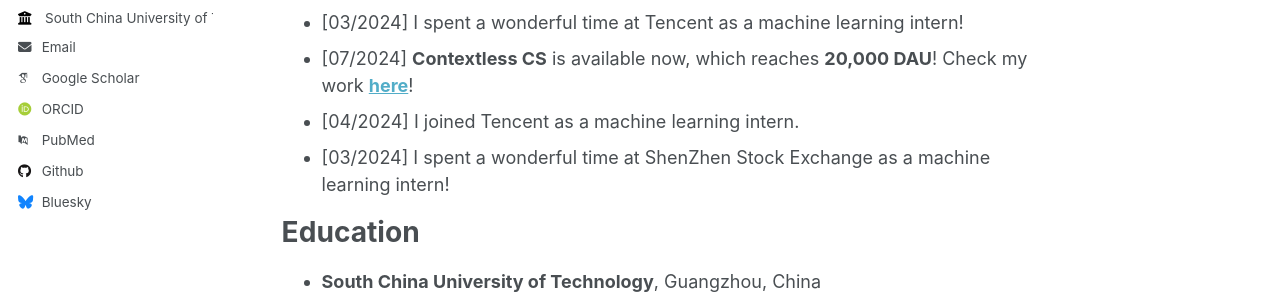
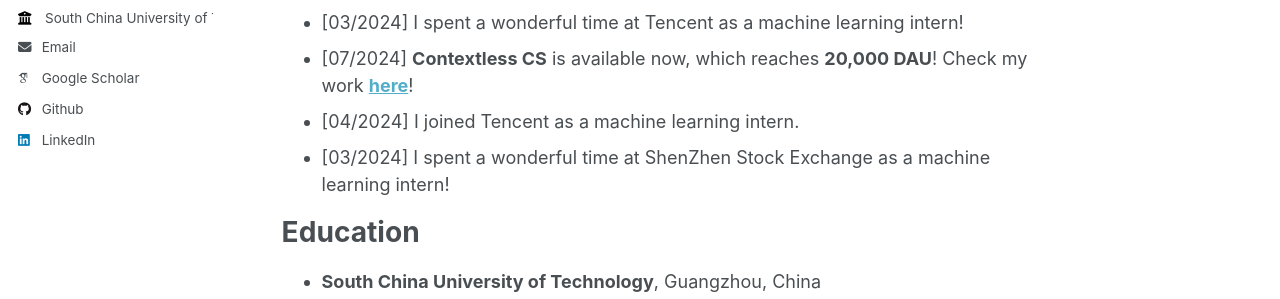
Before and after one commit to jyyang26/jyyang26.github.io, a Jekyll site: the page built from _pages/about.md, in a window 1280 px wide. Shown: the part 412-711 px from the top of the page. Built offline with Jekyll 4.4.1, drawn with Linux system fonts in a browser that asks for light colours; some web fonts are replaced; some of the changed lines change nothing that is shown.

Commit message:
Update _config.yml

```diff
--- a/_config.yml
+++ b/_config.yml
@@ -34,21 +34,21 @@
   arxiv            : # URL - Update with the correct link to your profile
   googlescholar    : "https://scholar.google.com/citations?user=PS_CX0AAAAAJ"
   impactstory      : # URL
-  orcid            : "http://orcid.org/yourorcidurl"
+  orcid            : #"http://orcid.org/yourorcidurl"
   semantic         : # URL
-  pubmed           : "https://www.ncbi.nlm.nih.gov/pubmed/?term=john+snow"
+  pubmed           : #"https://www.ncbi.nlm.nih.gov/pubmed/?term=john+snow"
   researchgate     : # URL
 
   # Repositories and software development
   bitbucket        : # Username - Update with your username on the site
   codepen          : # Username
   dribbble         : # Username
-  github           : "academicpages"
+  github           : "jyyang26"
   kaggle           : # Username
   stackoverflow    : # User number or user number and name (i.e., use "1" or "1/jeff-atwood")
 
   # Social media
-  bluesky          : "bsky.app" # Replace this with you Bluesky username
+  bluesky          : #"bsky.app" # Replace this with you Bluesky username
   facebook         : # Username
   flickr           : # Username
   foursquare       : # Username
@@ -57,7 +57,7 @@
   keybase          : # Username
   instagram        : # Username
   lastfm           : # Username
-  linkedin         : # Username
+  linkedin         : "junyao-yang-371282301"# Username
   mastodon         : # URL
   medium           : # URL
   pinterest        : # Username
```
